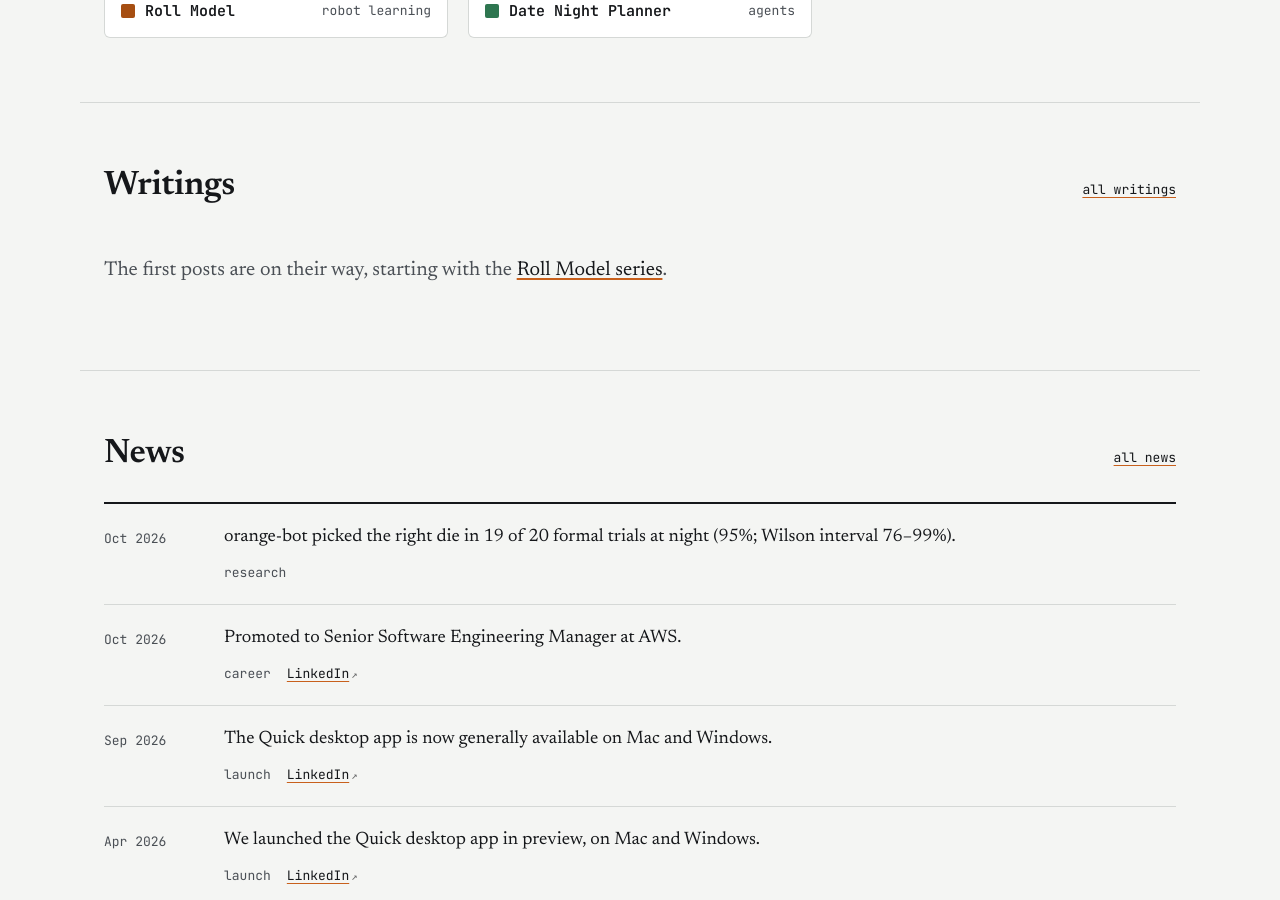
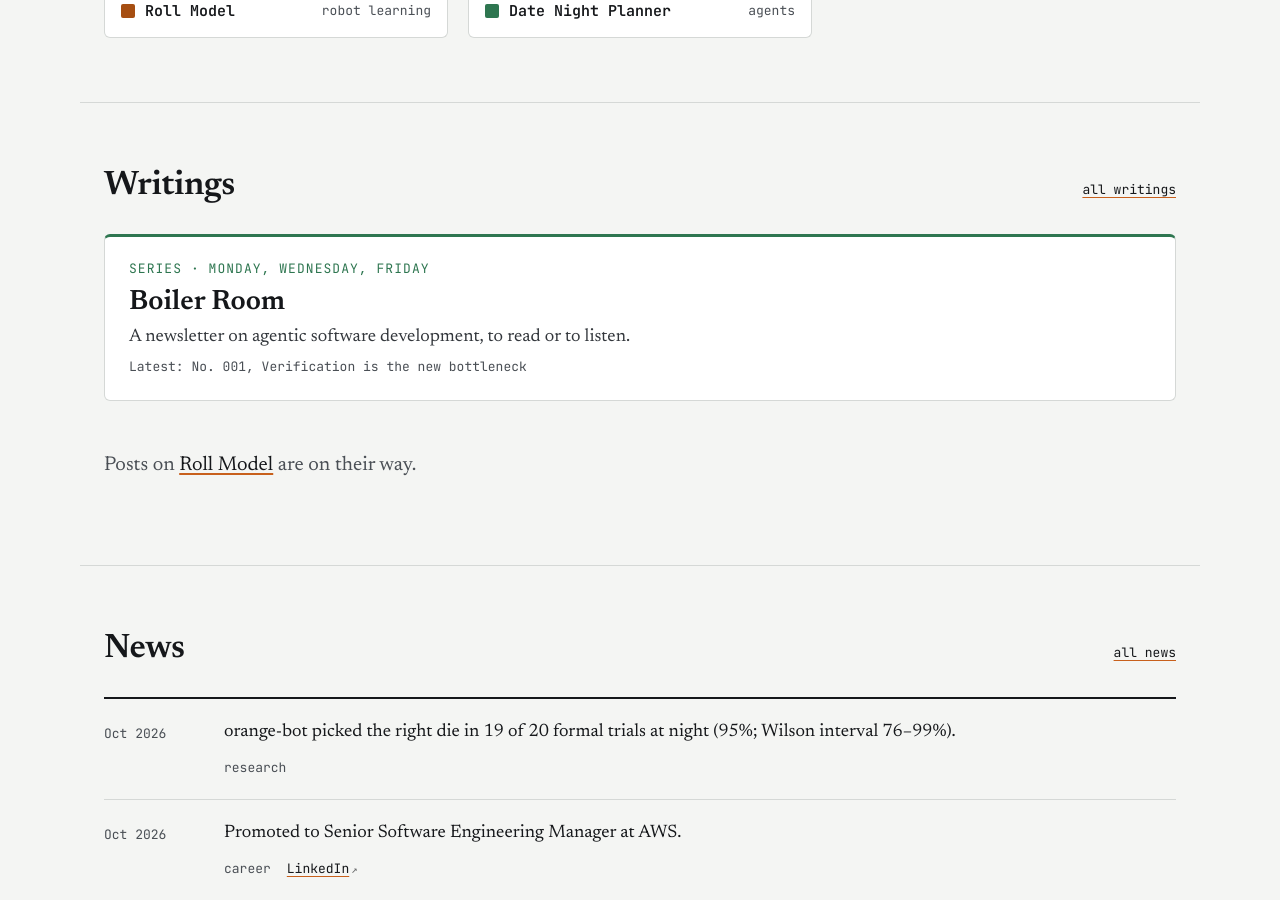
Before and after one commit to arpitjain2811/arpitjain2811.github.io, a Jekyll site: the page built from index.html, in a window 1280 px wide and 900 px high, scrolled down 1245 px. Built offline with Jekyll 4.4.1, drawn with Linux system fonts in a browser that asks for light colours.

Commit message:
Boiler Room on the home page, its own share card and page titles, feed link in the head
- The series card is an include, shown on the home page and on writings; the
  placeholder under it now reads 'Posts on Roll Model are on their way.'
- Editions and the archive share with a Boiler Room card (1200x630) instead of the site card.
- Edition titles read '<title> | Boiler Room'.
- Every page links the Boiler Room feed (rel=alternate) so feed readers find it.

Co-Authored-By: Claude Opus 5.5 <noreply@anthropic.com>

```diff
--- a/_config.yml
+++ b/_config.yml
@@ -42,6 +42,11 @@ defaults:
     values: {layout: project}
   - scope: {path: "", type: boiler_room}
     values: {layout: boiler-edition}
+  # Boiler Room share card (the series' own card instead of the site's)
+  - scope: {path: "", type: boiler_room}
+    values: {image: /assets/img/boiler-room-card.jpg}
+  - scope: {path: "boiler-room.html"}
+    values: {image: /assets/img/boiler-room-card.jpg}
 
 exclude:
   - README.md
--- /dev/null
+++ b/_includes/boiler-room-card.html
@@ -0,0 +1,10 @@
+{%- comment -%} The Boiler Room series card, on the home page and on writings. {%- endcomment -%}
+{%- assign br_latest = site.boiler_room | sort: "date" | last -%}
+{%- if br_latest -%}
+<a class="series-card br" href="{{ '/writings/boiler-room/' | relative_url }}">
+  <span class="kicker">Series · Monday, Wednesday, Friday</span>
+  <span class="series-title">Boiler Room</span>
+  <span class="row-summary">A newsletter on agentic software development, to read or to listen.</span>
+  <span class="mono small muted">Latest: No. {{ br_latest.number | prepend: "00" | slice: -3, 3 }}, {{ br_latest.title | escape }}</span>
+</a>
+{%- endif -%}
--- a/_includes/head.html
+++ b/_includes/head.html
@@ -10,5 +10,11 @@
 <link href="https://fonts.googleapis.com/css2?family=Newsreader:ital,opsz,wght@0,6..72,400;0,6..72,600;0,6..72,700;1,6..72,400&family=JetBrains+Mono:wght@400;600&display=swap" rel="stylesheet">
 <link rel="stylesheet" href="{{ '/assets/css/site.css' | relative_url }}?v={{ site.time | date: '%s' }}">
 <script defer src="{{ '/assets/js/site.js' | relative_url }}?v={{ site.time | date: '%s' }}"></script>
+{%- if page.collection == "boiler_room" %}
+<title>{{ page.title | escape }} | Boiler Room</title>
+{% seo title=false %}
+{%- else %}
 {% seo %}
+{%- endif %}
 {% feed_meta %}
+<link rel="alternate" type="application/rss+xml" href="{{ '/writings/boiler-room/feed.xml' | absolute_url }}" title="Boiler Room">
--- a/index.html
+++ b/index.html
@@ -59,10 +59,11 @@ title: Arpit Jain
     <h2>Writings</h2>
     <a class="mono small" href="{{ '/writings/' | relative_url }}">all writings</a>
   </div>
+  {% include boiler-room-card.html %}
   {% if site.posts.size > 0 %}
     <ol class="rows">{% for post in site.posts limit: 5 %}{% include post-row.html post=post %}{% endfor %}</ol>
   {% else %}
-    <p class="muted">The first posts are on their way, starting with the <a href="{{ '/projects/roll-model/' | relative_url }}">Roll Model series</a>.</p>
+    <p class="muted writings-next">Posts on <a href="{{ '/projects/roll-model/' | relative_url }}">Roll Model</a> are on their way.</p>
   {% endif %}
 </section>
 
```
Also changed, not shown: writings.html (+2 -10 lines), assets/img/boiler-room-card.jpg (added).
